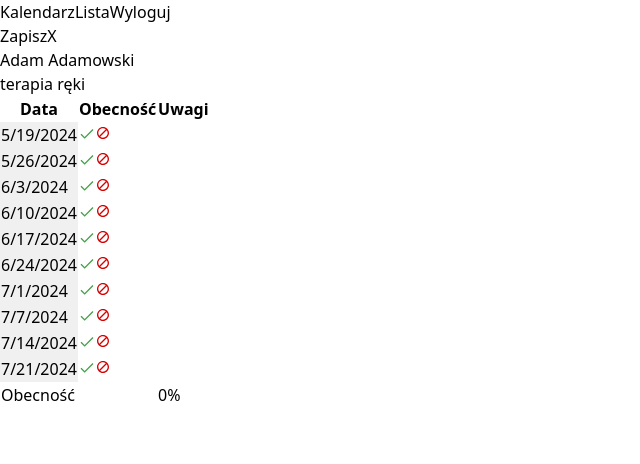
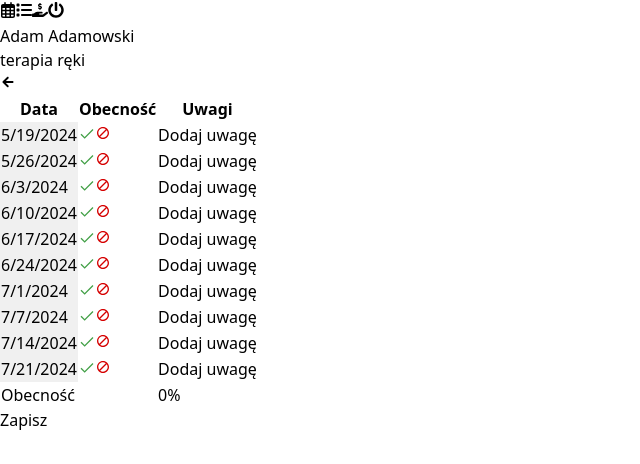
Before and after one commit to Maciej372/Projekt_ko-cowy_CL, a React (Vite) app in the folder projekt-koncowy-CL/: page /app in a window 1280 px wide. Both pictures are taken after a click on the link "Adamowski". Shown: the top 464 px of the page, without its empty margins (0-640 px from the left). Built offline with nearby package versions, Linux system fonts and the light colour scheme; data requests are answered from the project's data file.

Commit message:
implementacja ikon

```diff
--- a/projekt-koncowy-CL/database/db.json
+++ b/projekt-koncowy-CL/database/db.json
@@ -13,6 +13,67 @@
       "surname": "Adamowski",
       "exercises": "terapia ręki",
       "start": "new Date(2024, 5, 19, 21, 9)"
+    },
+    {
+      "id": "2",
+      "name": "Maciej",
+      "surname": "Gromadziński",
+      "exercises": "motoryka duża",
+      "start": "new Date(2024, 7, 6, 23, 12)",
+      "statuses": [
+        "present",
+        "absent",
+        "present",
+        "present",
+        "absent",
+        null,
+        null,
+        null,
+        null,
+        null
+      ],
+      "notes": [
+        {
+          "text": "FZHGJGUJHGHJIJH",
+          "status": "present"
+        },
+        {
+          "text": "2",
+          "status": "absent"
+        },
+        {
+          "text": "3",
+          "status": "present"
+        },
+        {
+          "text": "4",
+          "status": "present"
+        },
+        {
+          "text": "5",
+          "status": "absent"
+        },
+        {
+          "text": "",
+          "status": null
+        },
+        {
+          "text": "",
+          "status": null
+        },
+        {
+          "text": "",
+          "status": null
+        },
+        {
+          "text": "",
+          "status": null
+        },
+        {
+          "text": "",
+          "status": null
+        }
+      ]
     }
   ]
 }
--- a/projekt-koncowy-CL/src/components/AddStudent.jsx
+++ b/projekt-koncowy-CL/src/components/AddStudent.jsx
@@ -1,5 +1,6 @@
 import React, { useState, useEffect } from "react";
 import UserTable from "./UserTable";
+import { GiSave } from "react-icons/gi";
 
 const AddStudents = () => {
   const [name, setName] = useState("");
@@ -137,7 +138,7 @@ const AddStudents = () => {
   };
 
   return (
-    <div className="bg-gray-800 min-h-screen flex flex-col justify-center items-center">
+    <div className="bg-gray-800 min-h-screen flex flex-col justify-start items-center">
       {!studentAdded && (
         <div className="w-full max-w-md bg-white p-4 rounded-lg shadow-lg">
           <h2 className="text-2xl text-gray-900 mb-4">Dodaj podopiecznego</h2>
@@ -214,9 +215,10 @@ const AddStudents = () => {
           )}
           <button
             onClick={handleSubmit}
-            className="w-full mt-4 bg-orange-500 text-white py-2 rounded-md hover:bg-orange-600 transition duration-300"
+            title="Dodaj"
+            className=" flex justify-center w-full mt-4 bg-orange-500 text-white py-2 rounded-md hover:bg-orange-600 transition duration-300"
           >
-            Dodaj
+            <GiSave className="w-[25px] h-[25px] p-[1px]" />
           </button>
         </div>
       )}
--- a/projekt-koncowy-CL/src/components/AppStructure.jsx
+++ b/projekt-koncowy-CL/src/components/AppStructure.jsx
@@ -3,6 +3,10 @@ import { useNavigate } from "react-router-dom";
 import UserTable from "./UserTable";
 import Calendar from "./Calendar";
 import UserDetails from "./StudentInfo";
+import { FaPowerOff } from "react-icons/fa";
+import { FaRegCalendarDays } from "react-icons/fa6";
+import { FaHandHoldingDollar } from "react-icons/fa6";
+import { FaList } from "react-icons/fa6";
 
 const MainMenu = () => {
   const navigate = useNavigate();
@@ -23,28 +27,39 @@ const MainMenu = () => {
   return (
     <div className="bg-gray-800 min-h-screen flex flex-col justify-center items-center">
       <div className="w-full max-w-screen-lg p-4">
-        <div className="flex justify-evenly items-center mb-2">
+        <div className="flex justify-end gap-[10px] mb-2">
           <button
             onClick={onCalendarClick}
+            title="Kalendarz"
             className={`text-white px-4 py-2 rounded-md ${
               currentView === "calendar" ? "hidden" : "bg-orange-500"
             } hover:bg-orange-600 transition duration-300`}
           >
-            Kalendarz
+            <FaRegCalendarDays className="w-[25px] h-[25px] p-[1px]" />
           </button>
           <button
             onClick={onListClick}
+            title="Lista"
             className={`text-white px-4 py-2 rounded-md ${
               currentView === "userTable" ? "hidden" : "bg-orange-500"
             } hover:bg-orange-600 transition duration-300`}
           >
-            Lista
+            <FaList className="w-[25px] h-[25px] p-[1px]" />
+          </button>
+          <button
+            title="Cennik"
+            className={`text-white px-4 py-2 rounded-md ${
+              currentView === "calendar" ? "hidden" : "bg-orange-500"
+            } hover:bg-orange-600 transition duration-300`}
+          >
+            <FaHandHoldingDollar className="w-[25px] h-[25px] p-[1px]" />
           </button>
           <button
             onClick={onLogoutClick}
-            className="text-white px-4 py-2 rounded-md bg-orange-500 hover:bg-orange-600 transition duration-300"
+            title="Wyloguj"
+            className=" flex justify-center text-white px-4 py-2 rounded-md bg-orange-500 hover:bg-orange-600 transition duration-300 hover:Wyloguj"
           >
-            Wyloguj
+            <FaPowerOff className="w-[25px] h-[25px] p-[1px]" />
           </button>
         </div>
         {/* Renderowanie komponentów na podstawie stanu */}
--- a/projekt-koncowy-CL/src/components/StudentInfo.jsx
+++ b/projekt-koncowy-CL/src/components/StudentInfo.jsx
@@ -2,6 +2,7 @@ import React, { useState, useEffect } from "react";
 import TableRow from "./StudentInfoNotes";
 import NoteAdder from "./NoteAdder";
 import { fetchUserDetails } from "../fetchUserDetails";
+import { IoMdArrowRoundBack } from "react-icons/io";
 
 const UserDetails = ({ userId, onBack }) => {
   const [user, setUser] = useState(null);
@@ -10,7 +11,7 @@ const UserDetails = ({ userId, onBack }) => {
   const [notes, setNotes] = useState(
     Array(10).fill({ text: "", status: null })
   );
-  const [selectedDateIndex, setSelectedDateIndex] = useState(null);
+  const [selectedNoteIndex, setSelectedNoteIndex] = useState(null);
 
   useEffect(() => {
     fetchUserDetails(
@@ -95,19 +96,19 @@ const UserDetails = ({ userId, onBack }) => {
     setNotes(newNotes);
   };
 
-  const handleDateClick = (index) => {
-    setSelectedDateIndex(index);
+  const handleNoteClick = (index) => {
+    setSelectedNoteIndex(index);
   };
 
   const handleSaveNote = (text) => {
     const newNotes = [...notes];
-    newNotes[selectedDateIndex] = { ...newNotes[selectedDateIndex], text };
+    newNotes[selectedNoteIndex] = { ...newNotes[selectedNoteIndex], text };
     setNotes(newNotes);
-    setSelectedDateIndex(null);
+    setSelectedNoteIndex(null);
   };
 
   const handleCancelNote = () => {
-    setSelectedDateIndex(null);
+    setSelectedNoteIndex(null);
   };
 
   if (error) {
@@ -126,20 +127,7 @@ const UserDetails = ({ userId, onBack }) => {
 
   return (
     <div className="bg-gray-100 p-4 rounded-lg shadow-lg">
-      <div className="mb-[10px]">
-        <button
-          className="bg-orange-500 hover:bg-orange-600 text-white py-2 px-4 rounded-md transition duration-300 mr-[15px] ml-[250px]"
-          onClick={updateUserDetails}
-        >
-          Zapisz
-        </button>
-        <button
-          className="bg-orange-500 hover:bg-orange-600 text-white py-2 px-4 rounded-md transition duration-300 font-bold mt-0"
-          onClick={onBack}
-        >
-          X
-        </button>
-      </div>
+      <div className=" flex justify-end mb-[10px]"></div>
       <div className="flex justify-between items-center">
         <div>
           <h1 className="text-2xl font-bold text-gray-900 mb-4">{`${user.name} ${user.surname}`}</h1>
@@ -147,6 +135,12 @@ const UserDetails = ({ userId, onBack }) => {
             {user.exercises}
           </h2>
         </div>
+        <button
+          className="bg-orange-500 hover:bg-orange-600 text-white py-2 px-4 rounded-md transition duration-300 font-bold mt-0 mb-[45px]"
+          onClick={onBack}
+        >
+          <IoMdArrowRoundBack />
+        </button>
       </div>
 
       <table className="w-full mb-4">
@@ -164,7 +158,7 @@ const UserDetails = ({ userId, onBack }) => {
               date={date}
               index={index}
               onStatusChange={handleStatusChange}
-              onDateClick={handleDateClick}
+              onNoteClick={handleNoteClick}
               note={notes[index]}
             />
           ))}
@@ -172,11 +166,19 @@ const UserDetails = ({ userId, onBack }) => {
             <td className="py-2 px-4 text-left" colSpan="2">
               Obecność
             </td>
-            <td className="py-2 px-4 text-left">{percentage}%</td>
+            <td className="py-2 px-4 text-center">{percentage}%</td>
           </tr>
         </tbody>
       </table>
-      {selectedDateIndex !== null && (
+      <div className="flex justify-center">
+        <button
+          className=" flex bg-orange-500 hover:bg-orange-600 text-white py-2 px-4 rounded-md transition duration-300 mr-[15px]"
+          onClick={updateUserDetails}
+        >
+          Zapisz
+        </button>
+      </div>
+      {selectedNoteIndex !== null && (
         <NoteAdder onSaveNote={handleSaveNote} onCancel={handleCancelNote} />
       )}
     </div>
--- a/projekt-koncowy-CL/src/components/StudentInfoNotes.jsx
+++ b/projekt-koncowy-CL/src/components/StudentInfoNotes.jsx
@@ -1,9 +1,13 @@
 import React from "react";
 import { FcCheckmark, FcCancel } from "react-icons/fc";
 
-const TableRow = ({ date, index, onStatusChange, onDateClick, note }) => {
-  const handleStatusChange = (status) => {
-    onStatusChange(index, status);
+const TableRow = ({ date, index, onStatusChange, onNoteClick, note }) => {
+  const handleStatusChange = (event) => {
+    onStatusChange(index, event.target.value);
+  };
+
+  const handleNoteClick = () => {
+    onNoteClick(index);
   };
 
   return (
@@ -20,7 +24,6 @@ const TableRow = ({ date, index, onStatusChange, onDateClick, note }) => {
 
           color: "black",
         }}
-        onClick={() => onDateClick(index)}
       >
         <a
           href="#"
@@ -57,7 +60,13 @@ const TableRow = ({ date, index, onStatusChange, onDateClick, note }) => {
           </div>
         </button>
       </td>
-      <td className="py-2 px-4">{note?.text}</td>
+      <td className="py-2 px-4 cursor-pointer" onClick={handleNoteClick}>
+        {note.text || (
+          <button className=" text-black bg-transaprent py-2 px-4 rounded-md transition duration-300">
+            Dodaj uwagę
+          </button>
+        )}
+      </td>
     </tr>
   );
 };
--- a/projekt-koncowy-CL/src/components/UserTable.jsx
+++ b/projekt-koncowy-CL/src/components/UserTable.jsx
@@ -2,6 +2,8 @@ import React, { useState, useEffect } from "react";
 import { useNavigate } from "react-router-dom";
 import AddStudents from "./AddStudent";
 import UserDetails from "./StudentInfo";
+import { RiDeleteBack2Line } from "react-icons/ri";
+import { FaPlus } from "react-icons/fa";
 
 const UserTable = () => {
   const [users, setUsers] = useState([]);
@@ -68,7 +70,7 @@ const UserTable = () => {
   };
 
   return (
-    <div className="bg-gray-800 min-h-screen flex flex-col justify-center items-center">
+    <div className="bg-gray-800 min-h-screen flex flex-col justify-start items-center mt-[100px]">
       {currentView === "userDetails" && (
         <UserDetails userId={selectedUserId} onBack={onBack} />
       )}
@@ -106,9 +108,10 @@ const UserTable = () => {
                   <td className="px-6 py-4">
                     <button
                       onClick={() => handleDelete(user.id)}
+                      title="Usuń"
                       className="px-4 py-2 bg-orange-500 text-white rounded-md hover:bg-orange-600 transition duration-300"
                     >
-                      Usuń
+                      <RiDeleteBack2Line className="w-[25px] h-[25px]" />
                     </button>
                   </td>
                 </tr>
@@ -117,9 +120,10 @@ const UserTable = () => {
           </table>
           <button
             onClick={handleAdd}
+            title="Dodaj"
             className="mt-4 px-4 py-2 bg-orange-500 text-white rounded-md hover:bg-orange-600 transition duration-300"
           >
-            Dodaj
+            <FaPlus className="w-[25px] h-[25px] p-[1px]" />
           </button>
         </>
       )}
```
